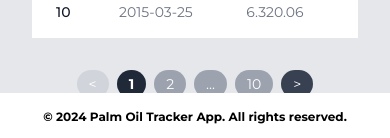
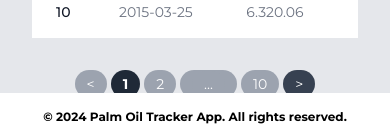
Before and after one commit to bhrayhaw/palm-oil-tracker, a React (Vite) app: page /report in a window 390 px wide. Shown: the part 703-841 px from the top of the page. Built offline with nearby package versions, Linux system fonts and the light colour scheme.

Commit message:
update pagination

```diff
--- a/src/index.css
+++ b/src/index.css
@@ -17,7 +17,7 @@
 
 /* Pagination Container */
 .pagination-container {
-  @apply flex items-center space-x-1;
+  @apply flex items-center space-x-1 md:space-x-2;
 }
 
 /* Pagination Page */
@@ -28,11 +28,13 @@
 /* Previous Button */
 .pagination-previous {
   @apply text-sm rounded-full px-3 py-1 bg-gray-700 text-white hover:bg-gray-800 cursor-pointer;
+  flex-shrink: 0;
 }
 
 /* Next Button */
 .pagination-next {
   @apply text-sm rounded-full px-3 py-1 bg-gray-700 text-white hover:bg-gray-800 cursor-pointer;
+  flex-shrink: 0;
 }
 
 /* Active Page */
@@ -42,7 +44,7 @@
 
 /* Disabled Page */
 .pagination-disabled {
-  @apply text-sm rounded-full px-3 py-1 bg-gray-300 text-white cursor-not-allowed;
+  @apply text-sm rounded-full px-3 py-1 bg-gray-400 text-white cursor-not-allowed;
 }
 
 /* Break */
--- a/src/pages/Report.jsx
+++ b/src/pages/Report.jsx
@@ -68,7 +68,7 @@ const Report = ({ records }) => {
           nextLabel={">"}
           pageCount={pageCount}
           onPageChange={changePage}
-          containerClassName={"flex items-center space-x-2"}
+          containerClassName={"pagination-container"}
           pageClassName={"pagination-page"}
           previousClassName={"pagination-previous"}
           nextClassName={"pagination-next"}
@@ -78,6 +78,7 @@ const Report = ({ records }) => {
           breakClassName={"pagination-break"}
           marginPagesDisplayed={1}
           pageRangeDisplayed={1}
+          breakLinkClassName={"pagination-break"}
         />
       </div>
     </div>
```
